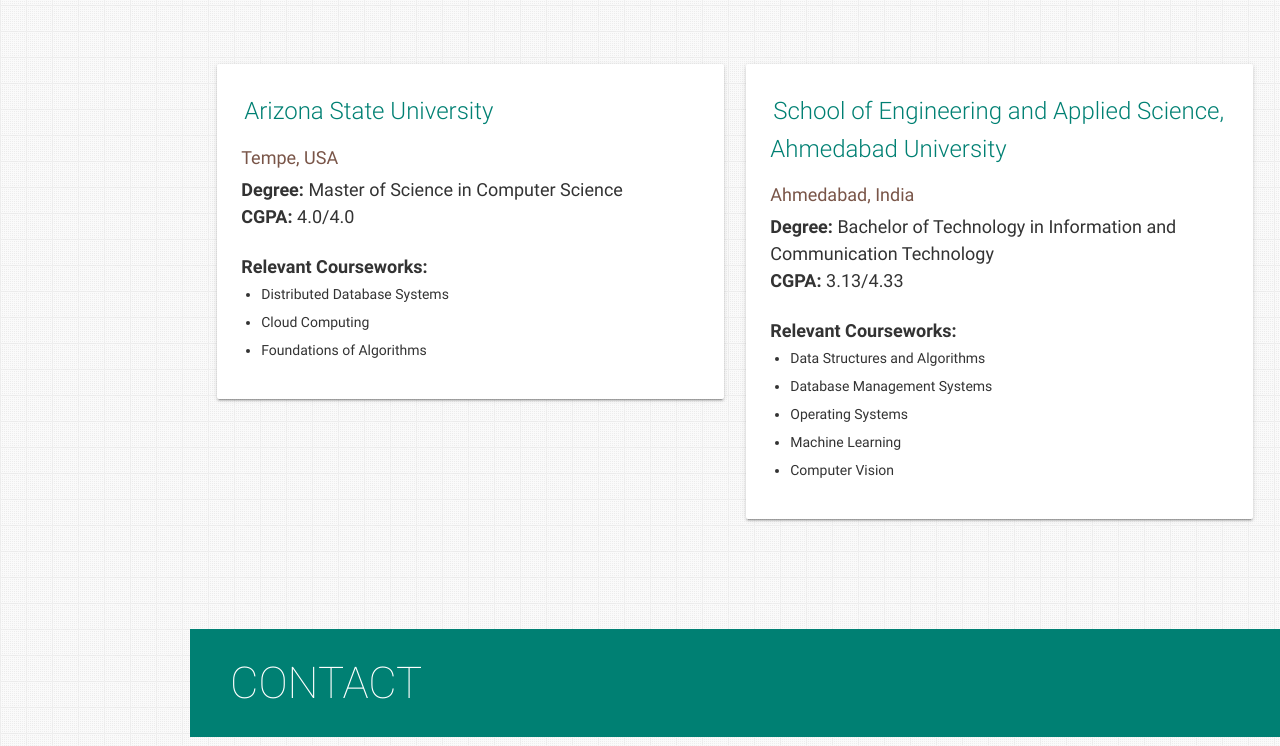
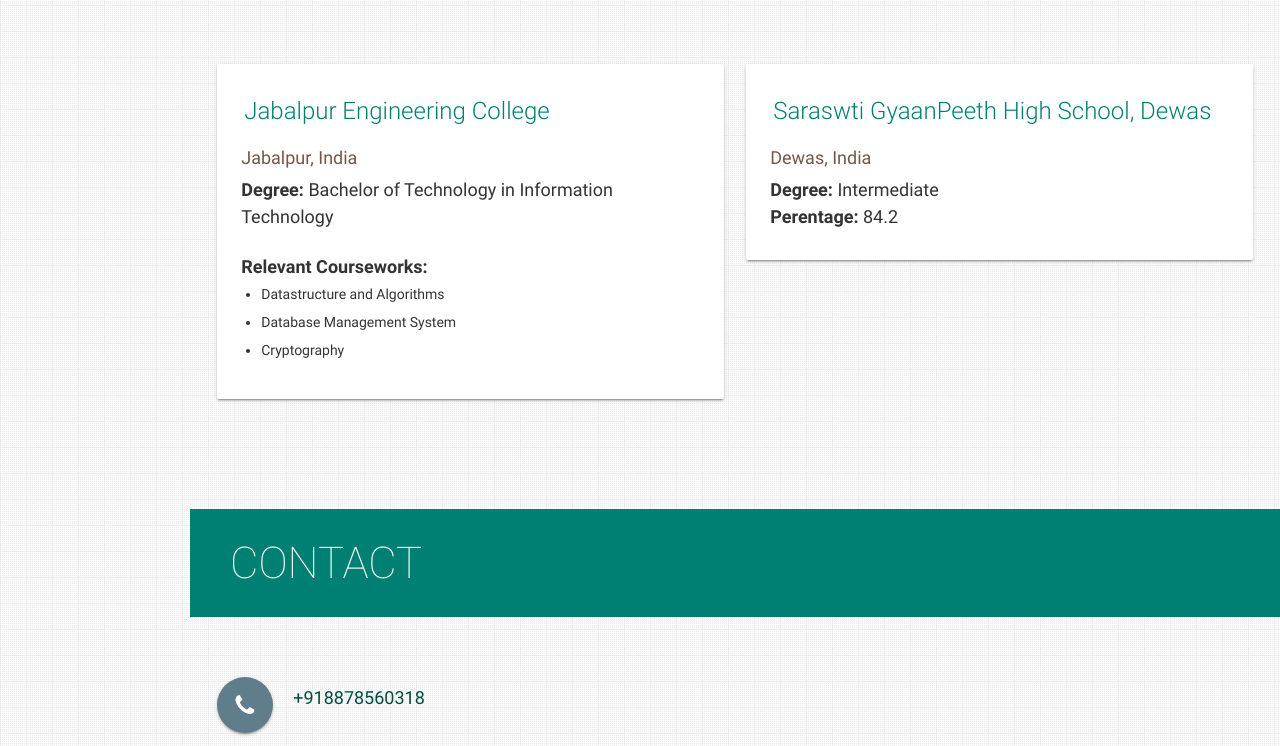
Before and after one commit to aiky967/aiky967.github.io, a plain HTML site: page index.html in a window 1280 px wide. Shown: the part 5611-6357 px from the top of the page. Drawn offline with nearby package versions, Linux system fonts and the light colour scheme; files whose address does not match are found by name.

Commit message:
Update Education

```diff
--- a/index.html
+++ b/index.html
@@ -341,122 +341,6 @@
             <span>July 2022 - Feb 2023 | Remote, USA</span>
           </div>
         </div>
-
-
-        <!-- <div class="card">
-          <div class="card-content">
-            <div class="row">
-              <div class="col s12 m2">
-                <a href="https://www.meditab.com" target="_blank"><img alt="Meditab logo"
-                    src="/assets/img/exp-meditab-logo-500x500.jpg" class="responsive-img center-block" /></a>
-              </div>
-
-              <div class="col s12 m10">
-                <p>
-                  <span class="card-title"><a href="http://meditab.com" target="_blank"
-                      class="teal-text hoverline">Meditab</a></span>
-                </p>
-              </div>
-            </div>
-            <div class="role brown-text text-darken-2">Programmer Analyst</div>
-            <ul>
-              <li>
-                Customized a tree-based optimization algorithm that separates drugs into distinct groups to maximize the concurrent execution of drug
-dispenser robots; improved an optimization algorithm that reduced the cycle-time of the automation process by 25%.
-              </li>
-              <li>
-                Devised a customized recursion algorithm to extend the functionality of the current environment to a multi-robot and multi-system
-environment
-              </li>
-              <li>
-                Built a modular video analytics app using Flask, OpenCV that tracks the location of each human in a multi-camera environment;
-utilized perspective transformation, object detection, and object tracking to find the location of a human.
-              </li>
-              <li>Increased the speed of the video analytics app by 20% by using a customized YOLOv3 algorithm to perform object detection and
-                DeepSORT algorithm for multi-object tracking.</li>
-              <li>
-                <b>Tools:</b> Python, Flask, OpenCV, Keras, Tensorflow, PyTorch
-              </li>
-            </ul>
-          </div>
-          <div class="card-action">
-            <span>Dec 2018 - July 2019 | Ahmedabad, India</span>
-          </div>
-        </div> -->
-
-        <!-- Experience 2 -->
-        <!-- <div class="card">
-          <div class="card-content">
-            <div class="row">
-              <div class="col s12 m2">
-                <img alt="Mtag logo" src="/assets/img/exp-mtag-logo-250x250.jpg" class="responsive-img center-block" />
-
-              </div>
-
-
-              <div class="col s12 m10">
-                <p>
-                  <span class="card-title"><a href="#experience" class="teal-text hoverline">Mtag
-                      Innovations</a></span>
-                </p>
-              </div>
-            </div>
-            <div class="role brown-text text-darken-2">Software Developer</div>
-            <ul>
-              <li>
-                Programmed a cloud-based web app using Flask and JavaScript aimed at storing, visualizing, and tracking temperature and humidity
-of each drug container to estimate the degradation of the drug.
-              </li>
-              <li>
-                Created an alert system to send notifications and emails when the parameters exceed the threshold.
-              </li>
-              <li>
-                <b>Tools:</b> Python, Flask, JavaScript
-              </li>
-            </ul>
-          </div>
-          <div class="card-action">
-            <span>July 2018 - Nov 2018 | Ahmedabad, India</span>
-          </div>
-        </div> -->
-
-        <!-- Experience 3 -->
-        <!-- <div class="card">
-          <div class="card-content">
-            <div class="row">
-              <div class="col s12 m2">
-                <a href="https://www.cignex.com" target="_blank"><img alt="Cignex logo"
-                    src="/assets/img/exp-cignex-logo.png" class="responsive-img center-block" /></a>
-              </div>
-              <div class="col s12 m10">
-                <p>
-                  <span class="card-title"><a href="https://www.cignex.com" target="_blank"
-                      class="teal-text hoverline">CIGNEX
-                      Datamatics </a></span>
-                </p>
-              </div>
-            </div>
-            <div class="role brown-text text-darken-2">Project Trainee</div>
-            <ul>
-              <li>
-                Designed a library management system for a local library, where we undertook activities like requirement
-                elicitation, preparing Data Flow
-                and Entity-Relationship diagrams.
-              </li>
-              <li>
-                Delivered a solution for a POC involving Automatic Financial Document Classifier using Natural Language
-                Processing and Support Vector
-                Machines with 96% accuracy on the company’s data.
-              </li>
-              <li>
-                <b>Tools:</b> Python, Scikit-learn, NLTK
-              </li>
-            </ul>
-          </div>
-          <div class="card-action">
-            <span>June 2017 - July 2017 | Ahmedabad, India</span>
-          </div>
-        </div> -->
 
       </div>
     </section>
@@ -918,22 +802,22 @@
             <div class="card">
               <div class="card-content">
                 <p>
-                  <span class="card-title"><a href="https://www.asu.edu/" target="_blank" class="teal-text hoverline">Arizona State University</a></span>
+                  <span class="card-title"><a href="https://www.jecjabalpur.ac.in/" target="_blank" class="teal-text hoverline">Jabalpur Engineering College</a></span>
                 </p>
-                <p class="brown-text">Tempe, USA</p>
+                <p class="brown-text">Jabalpur, India</p>
                 <p>
-                  <b>Degree: </b>Master of Science in Computer Science
-                  <br>
-                  <b>CGPA: </b>4.0/4.0
+                  <b>Degree: </b>Bachelor of Technology in Information Technology
+                  <!-- <br>
+                  <b>CGPA: </b>4.0/4.0 -->
                 </p>
 
                 <ul>
                   <p>
                     <b>Relevant Courseworks:</b>
                   <ul>
-                    <li>Distributed Database Systems</li>
-                    <li>Cloud Computing</li>
-                    <li>Foundations of Algorithms</li>
+                    <li>Datastructure and Algorithms</li>
+                    <li>Database Management System</li>
+                    <li>Cryptography</li>
                   </ul>
                   </p>
 
@@ -947,29 +831,15 @@
             <div class="card">
               <div class="card-content">
                 <p>
-                  <span class="card-title"><a href="https://ahduni.edu.in/academics/schools-centres/school-of-engineering-and-applied-science/" target="_blank" class="teal-text hoverline">School of Engineering and Applied Science, Ahmedabad
-                      University</a></span>
+                  <span class="card-title"><a href="" target="_blank" class="teal-text hoverline">Saraswti GyaanPeeth High School, Dewas</a></span>
                 </p>
-                <p class="brown-text">Ahmedabad, India</p>
+                <p class="brown-text">Dewas, India</p>
                 <p>
-                  <b>Degree: </b>Bachelor of Technology in Information and Communication Technology
+                  <b>Degree: </b>Intermediate
                   <br>
-                  <b>CGPA: </b>3.13/4.33
+                  <b>Perentage: </b>84.2
                 </p>
 
-                <ul>
-                  <p>
-                    <b>Relevant Courseworks:</b>
-                  <ul>
-                    <li>Data Structures and Algorithms</li>
-                    <li>Database Management Systems</li>
-                    <li>Operating Systems</li>
-                    <li>Machine Learning</li>
-                    <li>Computer Vision</li>
-                  </ul>
-                  </p>
-
-                </ul>
               </div>
             </div>
           </div>
```
